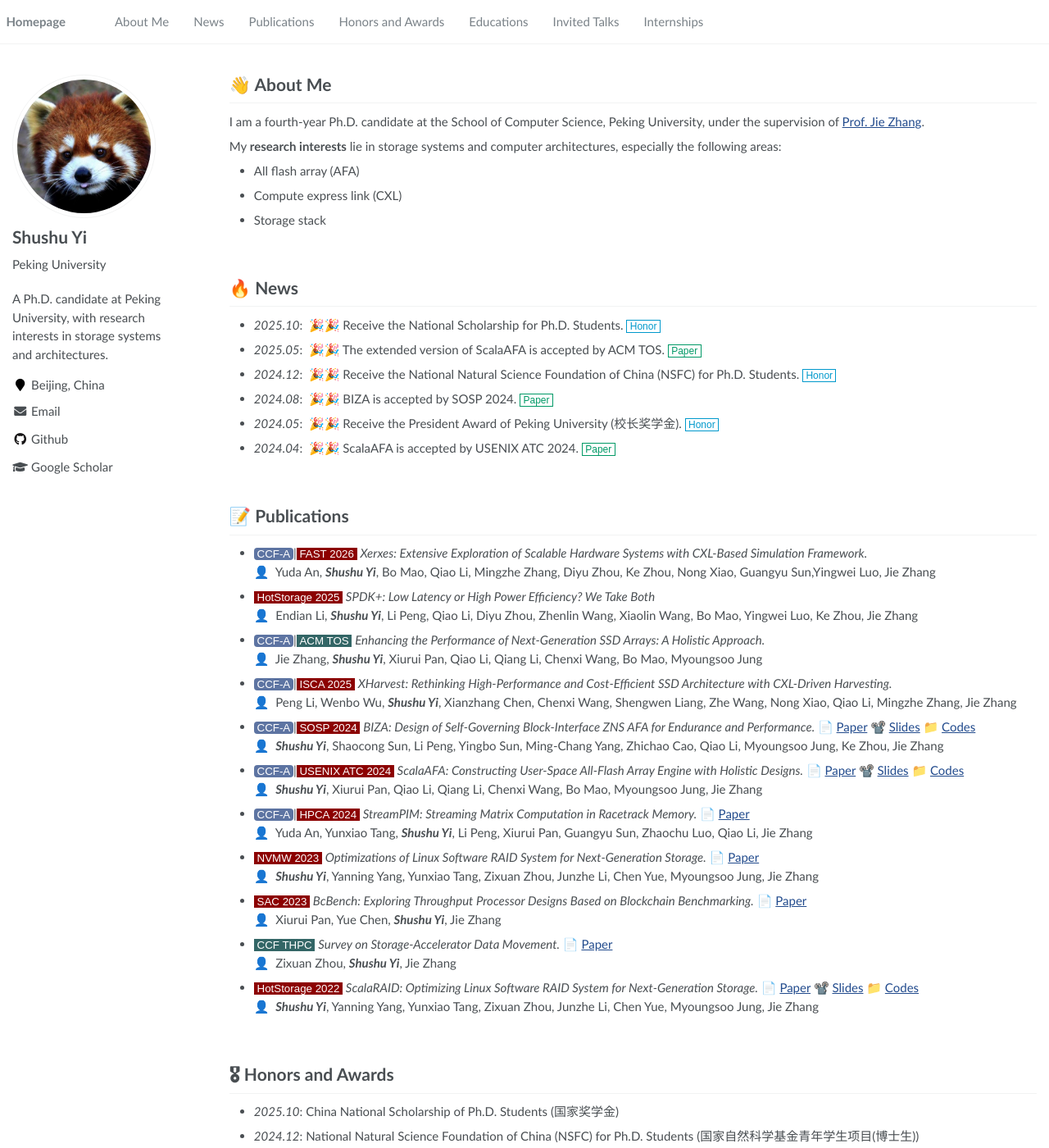
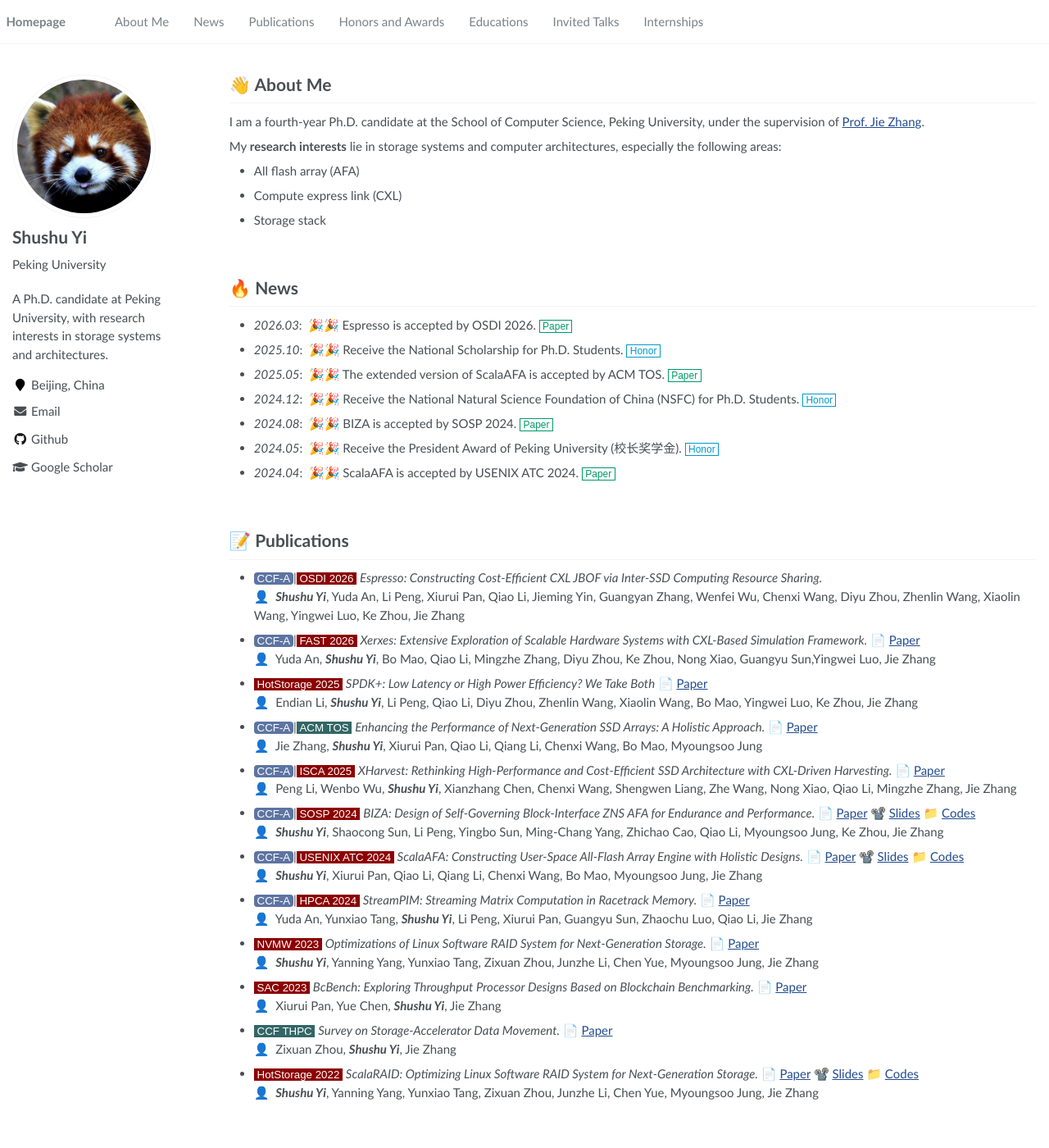
Before and after one commit to FirnYi/firnyi.github.io, a Jekyll site: the page built from _pages/about.md, in a window 1280 px wide and 1400 px high. Shown: the whole window at 82% size. Built offline with Jekyll 4.4.1, drawn with Linux system fonts in a browser that asks for light colours.

Commit message:
add osdi

```diff
--- a/_pages/about.md
+++ b/_pages/about.md
@@ -22,6 +22,7 @@ My **research interests** lie in storage systems and computer architectures, esp
 <br/>
 
 # 🔥 News
+- *2026.03*: &nbsp;🎉🎉 Espresso is accepted by OSDI 2026. <font class="news-tag-paper">&nbsp;Paper&nbsp;</font>
 - *2025.10*: &nbsp;🎉🎉 Receive the National Scholarship for Ph.D. Students. <font class="news-tag-honor">&nbsp;Honor&nbsp;</font>
 - *2025.05*: &nbsp;🎉🎉 The extended version of ScalaAFA is accepted by ACM TOS. <font class="news-tag-paper">&nbsp;Paper&nbsp;</font>
 - *2024.12*: &nbsp;🎉🎉 Receive the National Natural Science Foundation of China (NSFC) for Ph.D. Students. <font class="news-tag-honor">&nbsp;Honor&nbsp;</font>
@@ -32,15 +33,17 @@ My **research interests** lie in storage systems and computer architectures, esp
 <br/>
 
 # 📝 Publications
-- <div><font class="ccf-a">&nbsp;CCF-A&nbsp;</font>|<font class="publication-tag-conf">&nbsp;FAST 2026&nbsp;</font>&nbsp;<i>Xerxes: Extensive Exploration of Scalable Hardware Systems with CXL-Based Simulation Framework.</i></div>
+- <div><font class="ccf-a">&nbsp;CCF-A&nbsp;</font>|<font class="publication-tag-conf">&nbsp;OSDI 2026&nbsp;</font>&nbsp;<i>Espresso: Constructing Cost-Efficient CXL JBOF via Inter-SSD Computing Resource Sharing.</i></div>
+👤&nbsp; ***Shushu Yi***, Yuda An, Li Peng, Xiurui Pan, Qiao Li, Jieming Yin, Guangyan Zhang, Wenfei Wu, Chenxi Wang, Diyu Zhou, Zhenlin Wang, Xiaolin Wang, Yingwei Luo, Ke Zhou, Jie Zhang
+- <div><font class="ccf-a">&nbsp;CCF-A&nbsp;</font>|<font class="publication-tag-conf">&nbsp;FAST 2026&nbsp;</font>&nbsp;<i>Xerxes: Extensive Exploration of Scalable Hardware Systems with CXL-Based Simulation Framework.</i>&nbsp;📄&nbsp;<a href="https://www.usenix.org/system/files/fast26-an.pdf">Paper</a></div>
 👤&nbsp; Yuda An, ***Shushu Yi***, Bo Mao, Qiao Li, Mingzhe Zhang, Diyu Zhou, Ke Zhou, Nong Xiao, Guangyu Sun,Yingwei Luo, Jie Zhang
-- <div><font class="publication-tag-conf">&nbsp;HotStorage 2025&nbsp;</font>&nbsp;<i>SPDK+: Low Latency or High Power Efficiency? We Take Both</i></div>
+- <div><font class="publication-tag-conf">&nbsp;HotStorage 2025&nbsp;</font>&nbsp;<i>SPDK+: Low Latency or High Power Efficiency? We Take Both</i>&nbsp;📄&nbsp;<a href="https://dl.acm.org/doi/abs/10.1145/3736548.3737824">Paper</a></div>
 👤&nbsp; Endian Li, ***Shushu Yi***, Li Peng, Qiao Li, Diyu Zhou, Zhenlin Wang, Xiaolin Wang, Bo Mao, Yingwei Luo, Ke Zhou, Jie Zhang
 <br/>
-- <div><font class="ccf-a">&nbsp;CCF-A&nbsp;</font>|<font class="publication-tag-journal">&nbsp;ACM TOS&nbsp;</font>&nbsp;<i>Enhancing the Performance of Next-Generation SSD Arrays: A Holistic Approach.</i></div>
+- <div><font class="ccf-a">&nbsp;CCF-A&nbsp;</font>|<font class="publication-tag-journal">&nbsp;ACM TOS&nbsp;</font>&nbsp;<i>Enhancing the Performance of Next-Generation SSD Arrays: A Holistic Approach.</i>&nbsp;📄&nbsp;<a href="https://dl.acm.org/doi/10.1145/3736588">Paper</a></div>
 👤&nbsp; Jie Zhang, ***Shushu Yi***, Xiurui Pan, Qiao Li, Qiang Li, Chenxi Wang, Bo Mao, Myoungsoo Jung
 <br/>
-- <div><font class="ccf-a">&nbsp;CCF-A&nbsp;</font>|<font class="publication-tag-conf">&nbsp;ISCA 2025&nbsp;</font>&nbsp;<i>XHarvest: Rethinking High-Performance and Cost-Efficient SSD Architecture with CXL-Driven Harvesting.</i></div>
+- <div><font class="ccf-a">&nbsp;CCF-A&nbsp;</font>|<font class="publication-tag-conf">&nbsp;ISCA 2025&nbsp;</font>&nbsp;<i>XHarvest: Rethinking High-Performance and Cost-Efficient SSD Architecture with CXL-Driven Harvesting.</i>&nbsp;📄&nbsp;<a href="https://dl.acm.org/doi/10.1145/3695053.3731028">Paper</a></div>
 👤&nbsp; Peng Li, Wenbo Wu, ***Shushu Yi***, Xianzhang Chen, Chenxi Wang, Shengwen Liang, Zhe Wang, Nong Xiao, Qiao Li, Mingzhe Zhang, Jie Zhang
 <br/>
 - <div><font class="ccf-a">&nbsp;CCF-A&nbsp;</font>|<font class="publication-tag-conf">&nbsp;SOSP 2024&nbsp;</font>&nbsp;<i>BIZA: Design of Self-Governing Block-Interface ZNS AFA for Endurance and Performance.</i>&nbsp;📄&nbsp;<a href="https://dl.acm.org/doi/10.1145/3694715.3695953">Paper</a>&nbsp;📽️&nbsp;<a href="files/slides/BIZA_slides.pdf">Slides</a>&nbsp;📁&nbsp;<a href="https://github.com/ChaseLab-PKU/BIZA">Codes</a></div>
```
